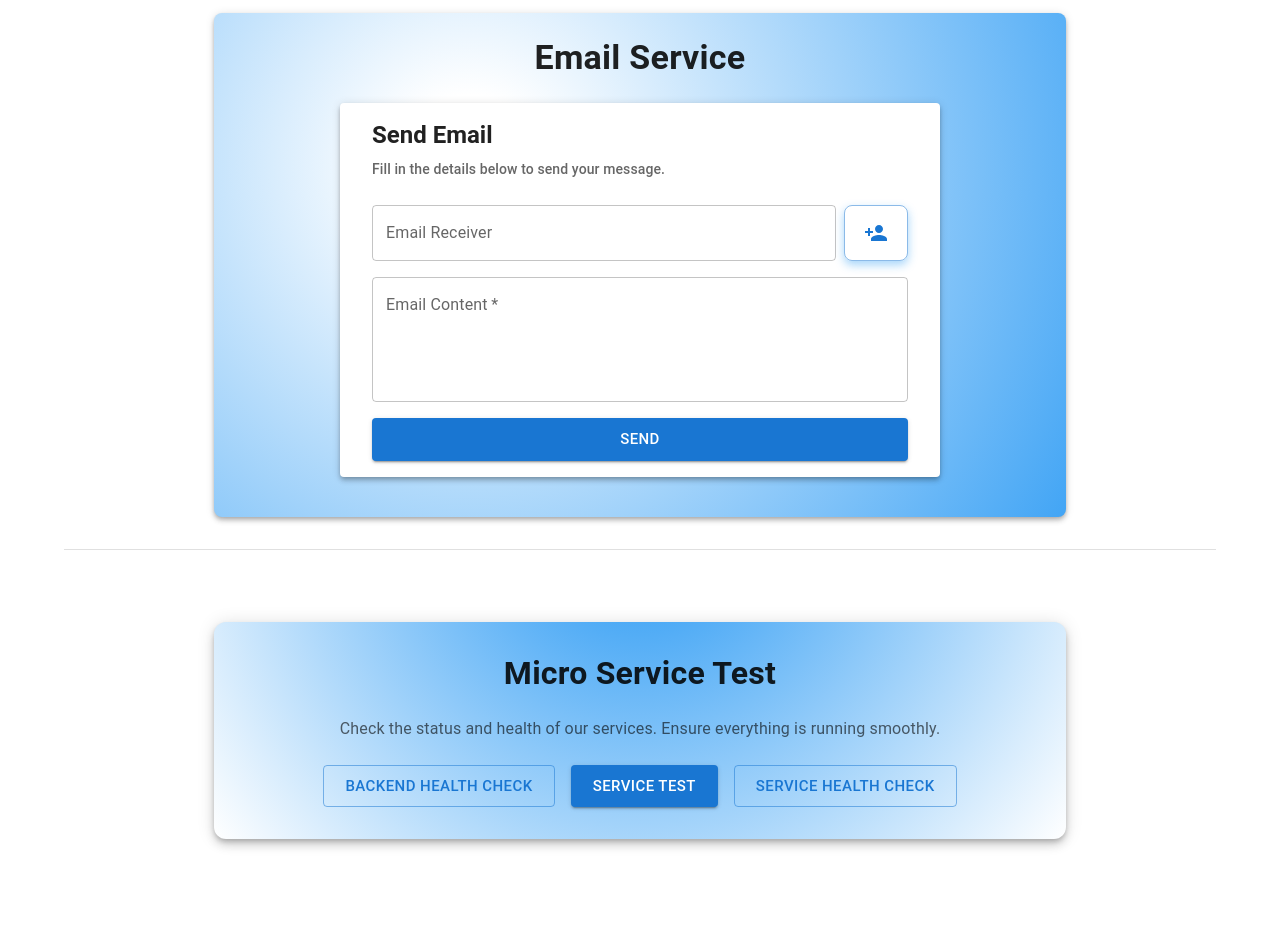
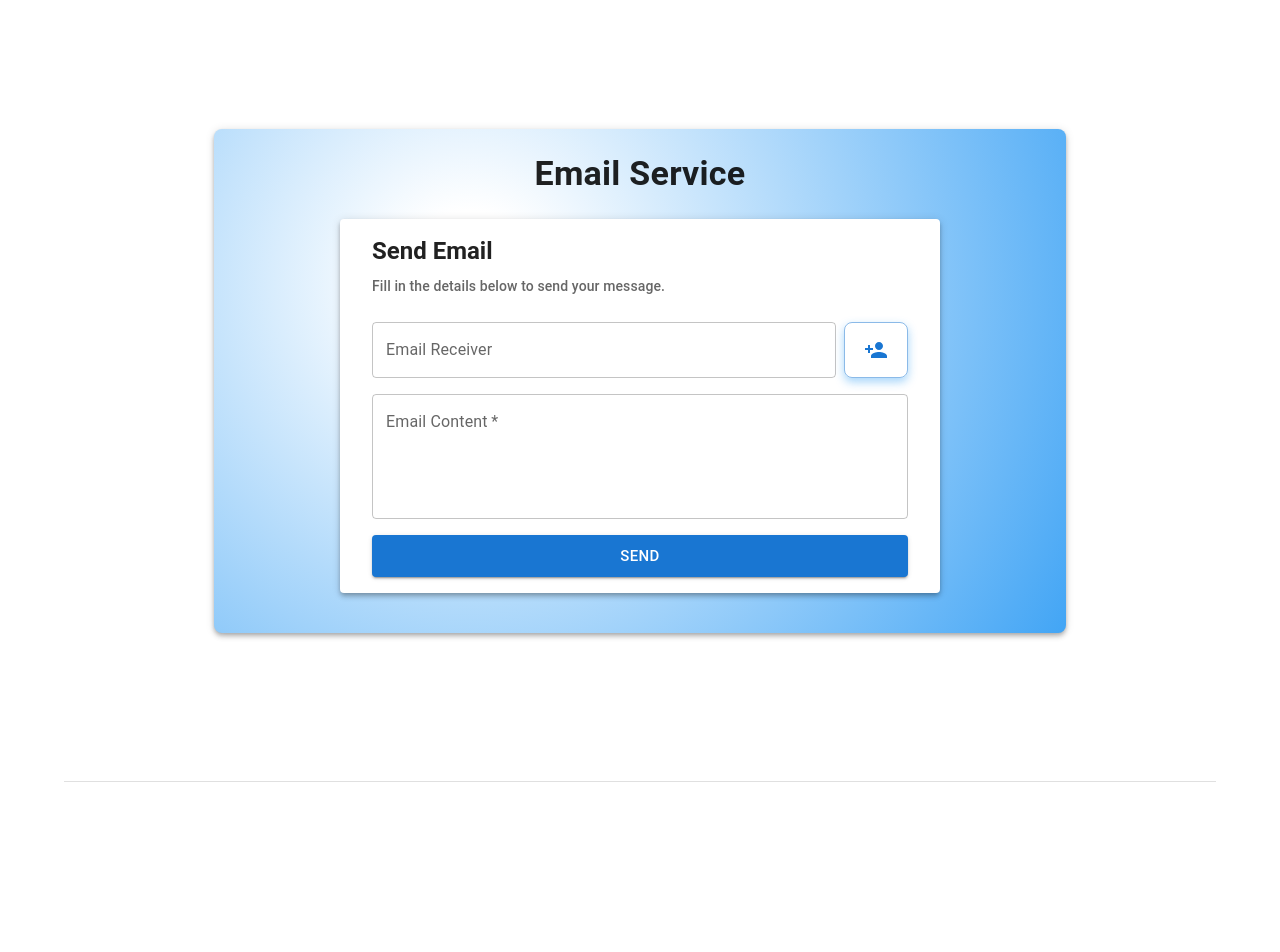
Before and after one commit to ahmettoguz/Micro-Frontend, a React (Vite) app: page / in a window 1280 px wide. Shown: the part 820-1772 px from the top of the page. Before the commit the page ends 1731 px from the top, so only its background shows below. Built offline with nearby package versions, Linux system fonts and the light colour scheme.

Commit message:
height of the sections arranged

```diff
--- a/src/components/EmailSection.tsx
+++ b/src/components/EmailSection.tsx
@@ -6,7 +6,16 @@
 export const EmailSection = () => {
   const theme = useTheme();
   return (
-    <Container maxWidth="md" sx={{ py: 4 }}>
+    <Container
+      maxWidth="md"
+      sx={{
+        py: 4,
+        height: "100dvh",
+        display: "flex",
+        alignItems: "center",
+        justifyContent: "center",
+      }}
+    >
       <Box
         id="email-service"
         sx={{
@@ -14,6 +23,7 @@
           bgcolor: "background.paper",
           borderRadius: 2,
           boxShadow: 4,
+          width: "100%",
           pt: 3,
           pb: 5,
           backgroundImage:
--- a/src/components/Hero.tsx
+++ b/src/components/Hero.tsx
@@ -13,7 +13,7 @@
       id="hero"
       sx={(theme) => ({
         width: "100%",
-        height: "100vh",
+        height: "100dvh",
         backgroundImage:
           theme.palette.mode === "light"
             ? "linear-gradient(180deg, #CEE5FD, #FFF 50%)"
--- a/src/components/ServiceTest.tsx
+++ b/src/components/ServiceTest.tsx
@@ -1,4 +1,4 @@
-import { Box, Button, Container, Typography } from "@mui/material";
+import { Box, Container, Typography } from "@mui/material";
 import { useTheme } from "@mui/material/styles";
 import axios from "axios";
 import { useState } from "react";
@@ -64,7 +64,16 @@
   };
 
   return (
-    <Container maxWidth="md" sx={{ py: 4 }}>
+    <Container
+      maxWidth="md"
+      sx={{
+        py: 4,
+        height: "100dvh",
+        display: "flex",
+        alignItems: "center",
+        justifyContent: "center",
+      }}
+    >
       <Box
         sx={{
           textAlign: "center",
```
